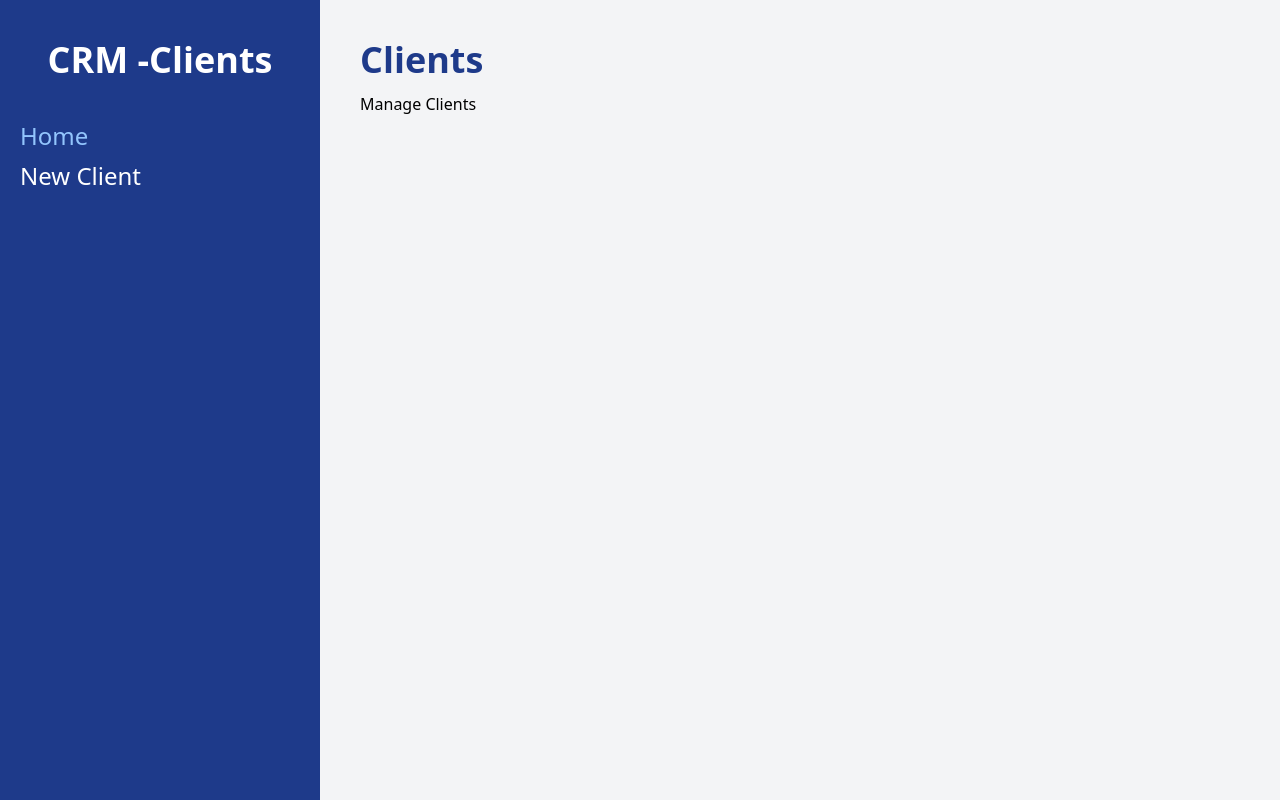
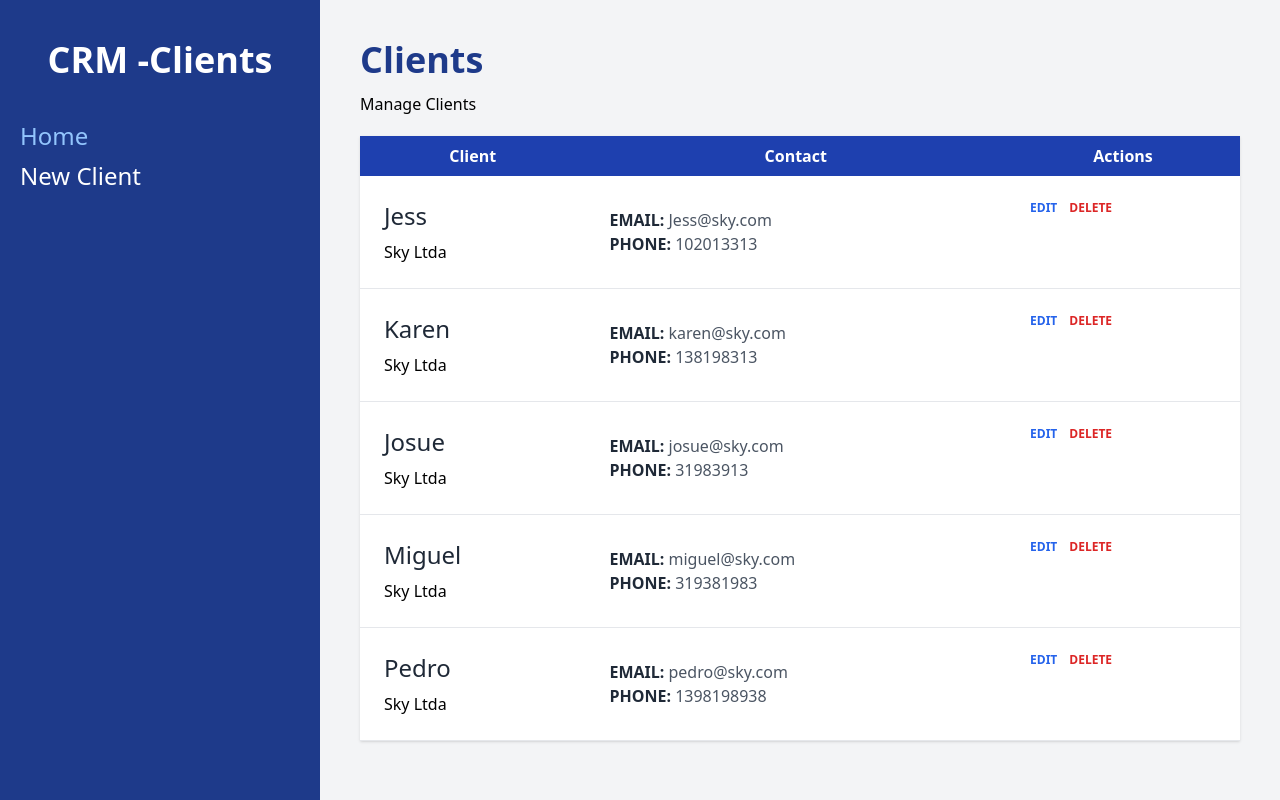
Before and after one commit to NancyMile/crm-react, a React (Vite) app: page / in a window 1280 px wide. Built offline with nearby package versions, Linux system fonts and the light colour scheme.

Commit message:
iterating on clients and displaying info

```diff
--- /dev/null
+++ b/src/components/Client.jsx
@@ -0,0 +1,27 @@
+const Client = ({ client }) => {
+    const {name, company, email, phone, id} = client
+
+    return (
+        <tr className="border-b">
+            <td className="p-6 space-y-2">
+                <p className="text-2xl text-gray-800">{name}</p>
+                <p>{company}</p>
+            </td>
+            <td className="p-6">
+                <p className="text-gray-600"> <span className="text-gray-800 uppercase font-bold">Email: </span>{email}</p>
+                <p className="text-gray-600"> <span className="text-gray-800 uppercase font-bold">Phone: </span>{phone}</p>
+            </td>
+            <td className="p-6 flex gap-3">
+                <button type="button" className="text-blue-600 hover:text-blue-700 uppercase font-bold text-xs">
+                    Edit
+                </button>
+                <button type="button" className="text-red-600 hover:text-red-700 uppercase font-bold text-xs">
+                    Delete
+                </button>
+
+            </td>
+        </tr>
+    )
+}
+
+export default Client
--- a/src/pages/Index.jsx
+++ b/src/pages/Index.jsx
@@ -1,4 +1,5 @@
 import { useLoaderData } from "react-router-dom";
+import Client from "../components/Client";
 
 export function loader() {
   const clients = [
@@ -50,6 +51,30 @@ const Index = () => {
     <>
       <h1 className="font-black text-4xl text-blue-900">Clients</h1>
       <p className="mt-3 ">Manage Clients</p>
+
+      {clients.length ? (
+        //has clients
+        <table className="w-full bg-white shadow mt-5 table-auto">
+          <thead className="bg-blue-800 text-white ">
+            <tr>
+              <th className="p-2">Client</th>
+              <th className="p-2">Contact</th>
+              <th className="p-2">Actions</th>
+            </tr>
+          </thead>
+          <tbody>
+            {clients.map(client => (
+              <Client
+                key={client.id}
+                client={client}
+              />
+            ))}
+          </tbody>
+        </table>
+
+      ) : (
+          <p>No clients</p>
+      )}
     </>
   )
 }
```
